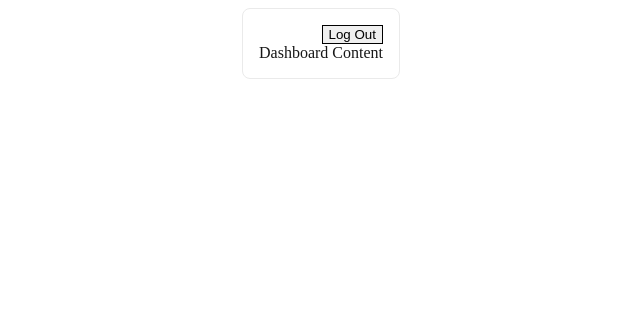
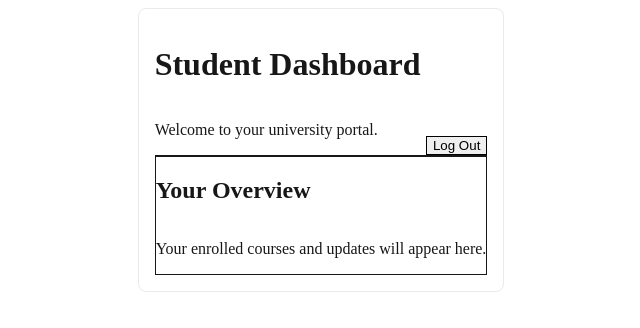
Before and after one commit to komilolimov/university_system, a Next.js app: page /dashboard in a window 1280 px wide. Shown: the top 328 px of the page, without its empty margins (319-959 px from the left). Built offline with nearby package versions, Linux system fonts and the light colour scheme; no server answers; what openapi-fetch would draw is missing.

Commit message:
style(app/dashboard): add typography header to dashboard

```diff
--- a/src/app/dashboard/page.tsx
+++ b/src/app/dashboard/page.tsx
@@ -3,10 +3,17 @@ import { LogoutButton } from "@/features/auth/logout";
 export default function DashboardPage() {
   return (
     <main className="fsd-container mx-auto my-16 max-w-5xl flex flex-col gap-8">
-      <div className="flex justify-end">
+      <header className="flex justify-between items-end border-b border-gray-200 pb-4">
+        <div className="flex flex-col gap-1">
+          <h1 className="text-4xl font-bold tracking-tight text-gray-900">Student Dashboard</h1>
+          <p className="text-gray-500 font-medium">Welcome to your university portal.</p>
+        </div>
         <LogoutButton />
-      </div>
-      <div>Dashboard Content</div>
+      </header>
+      <section className="flex flex-col gap-4 border border-gray-200 p-6">
+        <h2 className="text-2xl font-semibold">Your Overview</h2>
+        <p className="text-gray-600">Your enrolled courses and updates will appear here.</p>
+      </section>
     </main>
   );
 }
```
